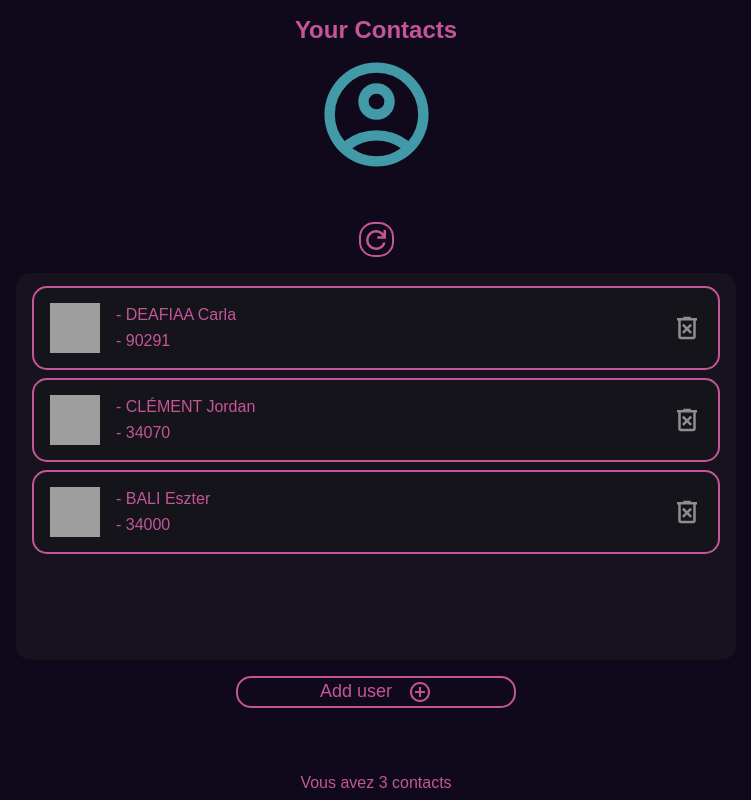
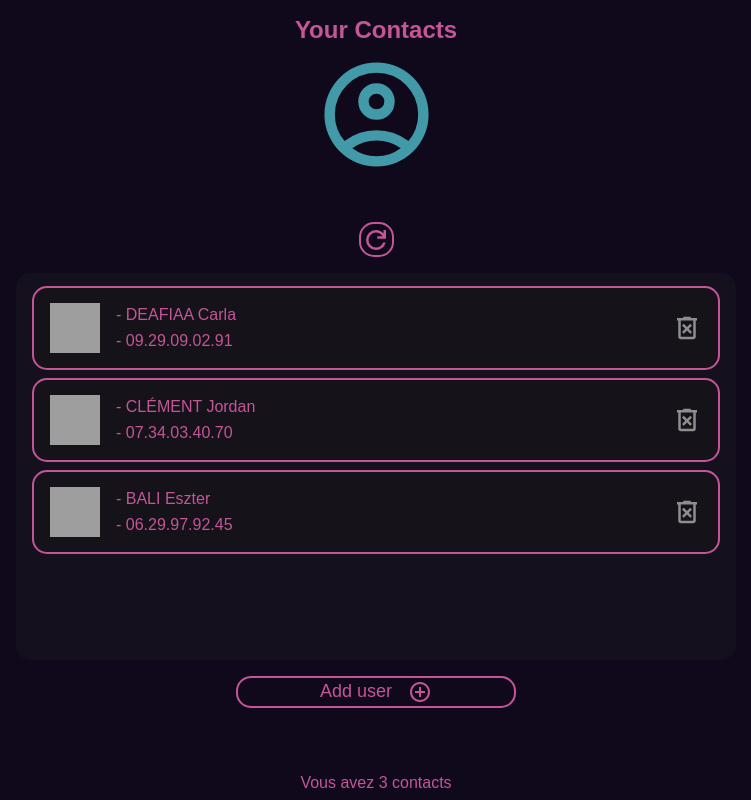
Before and after one commit to Lasdepic/gestionnaire-de-contact, a plain HTML site: page index.html in a window 1280 px wide. Shown: the whole page, without its empty margins (264-1015 px from the left). Drawn offline with Linux system fonts and the light colour scheme; grey boxes are pictures that could not be loaded.

Commit message:
Up a0.3.0

```diff
--- a/modules/app.js
+++ b/modules/app.js
@@ -3,7 +3,12 @@ import { listeContact, deleteContact} from "./script.js";
 import { divFormCreateUser } from "./form.js";
 export let usersCount = 0;
 
+// fonction principal de la page
+
 export function mainPage() {
+
+  //declaration des variables
+
   const sectionMain = document.createElement("section");
   const titleContact = document.createElement("h2");
   const userIcons = document.createElement("h3");
@@ -21,6 +26,7 @@ export function mainPage() {
   addUser.id = "addUserBtn";
   contactCounter.id = "contactCounter";
 
+// assign child for diaplay
 
   document.body.appendChild(sectionMain);
   sectionMain.appendChild(titleContact);
@@ -60,9 +66,15 @@ svgRefresh.addEventListener('animationend', () => {
     svgRefresh.classList.remove('spin');
   }, { once: true });
 
+// foreach element from arrray of script.js
+
   listeContact.forEach((element) => {
     usersCount++;
+
+    // mise a jour de la variable userCount
     contactCounter.innerHTML = `Vous avez ${usersCount} contacts`;
+
+    // declaration variable cards
     const divContactList = document.createElement("div");
     const nomContact = document.createElement("p");
     const telContact = document.createElement("p");
@@ -72,6 +84,8 @@ svgRefresh.addEventListener('animationend', () => {
     const profilePictures = document.createElement("img");
     const divPpText = document.createElement("div");
 
+    // assign class | id | attribute
+
     divContactList.classList.add("divCard");
     divContactBtn.classList.add("divBtnCard");
     profilePictures.classList.add("ppImg");
@@ -79,15 +93,29 @@ svgRefresh.addEventListener('animationend', () => {
 
     divContactText.id = "divContactText";
 
+    // assign child for display cards
+
     sectionUserList.appendChild(divContactList);
     divContactList.append(divPpText, divContactBtn);
     divPpText.append(profilePictures, divContactText);
     divContactText.append(nomContact, telContact);
     divContactBtn.append(deleteContactBtn);
 
+    // Formating phone numbers TwT
+
+    function formatingPhoneNumber(number){
+      return number.match(/.{1,2}/g).join(".");
+    }
+
+    let numberFormat = formatingPhoneNumber(element.phone);
+
+    // display texts contacts cards
+
     nomContact.textContent = `- ${element.nom.toUpperCase()} ${element.prenom}`;
-    telContact.textContent = `- ${element.phone}`;
+    telContact.textContent = `- ${numberFormat}`;
     deleteContactBtn.innerHTML = `<svg xmlns="http://www.w3.org/2000/svg" height="30px" viewBox="0 -960 960 960" width="30px" fill="#8e8e8eff"><path d="m376-300 104-104 104 104 56-56-104-104 104-104-56-56-104 104-104-104-56 56 104 104-104 104 56 56Zm-96 180q-33 0-56.5-23.5T200-200v-520h-40v-80h200v-40h240v40h200v80h-40v520q0 33-23.5 56.5T680-120H280Zm400-600H280v520h400v-520Zm-400 0v520-520Z"/></svg>`;
+
+    // delete features
 
     deleteContactBtn.addEventListener('click', () =>{
       deleteContact(listeContact, element);
--- a/modules/form.js
+++ b/modules/form.js
@@ -1,6 +1,8 @@
 
 import { addContactFromForm } from "./script.js";
 export let nomInput, prenomInput, numeroInput, divFormCreateUser;
+
+// fonction principal de la popup adduser
 
 export function addUserDiv() {
   divFormCreateUser = document.createElement("div");
--- a/modules/script.js
+++ b/modules/script.js
@@ -14,23 +14,23 @@ export let listeContact = [
   {
     nom: "Deafiaa",
     prenom: "Carla",
-    phone: 90291,
+    phone: "0929090291",
   },
   {
     nom: "Clément",
     prenom: "Jordan",
-    phone: 34070,
+    phone: "0734034070",
   },
   {
     nom: "Bali",
     prenom: "Eszter",
-    phone: 34000,
+    phone: "0629979245",
   },
 ];
 
 // -------------------------------------------------------------------------------------------------------------
 
-// // Ajout des contact
+// Ajout des contact
 
   function addContact(contact, userArray) {
     userArray.push(contact);
--- a/style.css
+++ b/style.css
@@ -60,6 +60,7 @@ body section .mainDiv button {
 
 body section #addUserBtn {
   width: 35%;
+  min-width: 130px;
   height: 2rem;
   justify-content: center;
 }
@@ -67,7 +68,7 @@ body section #addUserBtn {
 body section .mainDiv section {
   width: 90%;
   height: 50%;
-  background-color: #2525255f;
+  background-color: #25252544;
   display: flex;
   flex-direction: column;
   align-items: center;
```
